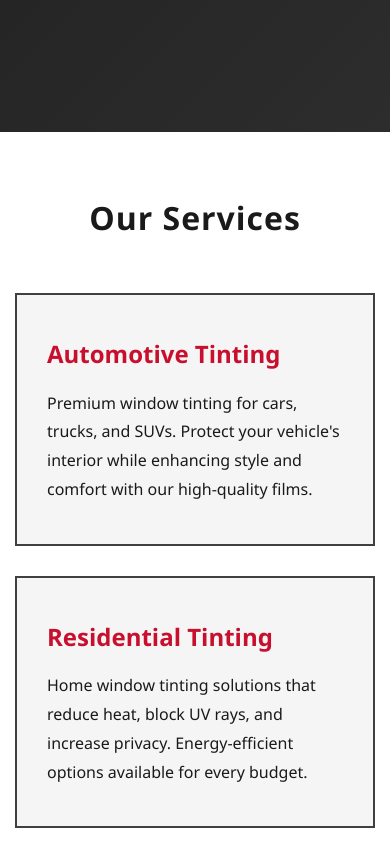
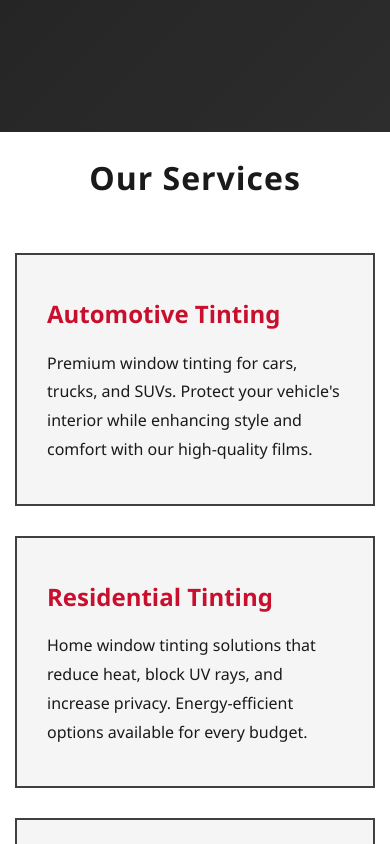
Before and after one commit to JamesBrownR/Hardwired-Window-Tinting, a plain HTML site: page index.html in a window 390 px wide. Shown: the part 760-1604 px from the top of the page. Drawn offline with Linux system fonts and the light colour scheme.

Commit message:
Update index.html

```diff
--- a/index.html
+++ b/index.html
@@ -443,7 +443,7 @@
             }
 
             section {
-                padding: 60px 15px;
+                padding: 20px 15px;
             }
 
             section h2 {
@@ -628,7 +628,6 @@
                             <path d="M12 2.163c3.204 0 3.584.012 4.85.07 3.252.148 4.771 1.691 4.919 4.919.058 1.265.069 1.645.069 4.849 0 3.205-.012 3.584-.069 4.849-.149 3.225-1.664 4.771-4.919 4.919-1.266.058-1.644.07-4.85.07-3.204 0-3.584-.012-4.849-.07-3.26-.149-4.771-1.699-4.919-4.92-.058-1.265-.07-1.644-.07-4.849 0-3.204.013-3.583.07-4.849.149-3.227 1.664-4.771 4.919-4.919 1.266-.057 1.645-.069 4.849-.069zm0-2.163c-3.259 0-3.667.014-4.947.072-4.358.2-6.78 2.618-6.98 6.98-.059 1.281-.073 1.689-.073 4.948 0 3.259.014 3.668.072 4.948.2 4.358 2.618 6.78 6.98 6.98 1.281.058 1.689.072 4.948.072 3.259 0 3.668-.014 4.948-.072 4.354-.2 6.782-2.618 6.979-6.98.059-1.28.073-1.689.073-4.948 0-3.259-.014-3.667-.072-4.947-.196-4.354-2.617-6.78-6.979-6.98-1.281-.059-1.69-.073-4.949-.073zm0 5.838c-3.403 0-6.162 2.759-6.162 6.162s2.759 6.163 6.162 6.163 6.162-2.759 6.162-6.163c0-3.403-2.759-6.162-6.162-6.162zm0 10.162c-2.209 0-4-1.79-4-4 0-2.209 1.791-4 4-4s4 1.791 4 4c0 2.21-1.791 4-4 4zm6.406-11.845c-.796 0-1.441.645-1.441 1.44s.645 1.44 1.441 1.44c.795 0 1.439-.645 1.439-1.44s-.644-1.44-1.439-1.44z"/>
                         </svg>
                     </a>
-                    <a href="https://github.com/JamesBrownR/Hardwired-Window-Tinting" target="_blank" title="GitHub">
                         <svg width="24" height="24" fill="currentColor" viewBox="0 0 24 24">
                             <path d="M12 0c-6.626 0-12 5.373-12 12 0 5.302 3.438 9.8 8.207 11.387.599.111.793-.261.793-.577v-2.234c-3.338.726-4.033-1.416-4.033-1.416-.546-1.387-1.333-1.756-1.333-1.756-1.089-.745.083-.729.083-.729 1.205.084 1.839 1.237 1.839 1.237 1.07 1.834 2.807 1.304 3.492.997.107-.775.418-1.305.762-1.604-2.665-.305-5.467-1.334-5.467-5.931 0-1.311.469-2.381 1.236-3.221-.124-.303-.535-1.524.117-3.176 0 0 1.008-.322 3.301 1.23.957-.266 1.983-.399 3.003-.404 1.02.005 2.047.138 3.006.404 2.291-1.552 3.297-1.23 3.297-1.23.653 1.653.242 2.874.118 3.176.77.84 1.235 1.911 1.235 3.221 0 4.609-2.807 5.624-5.479 5.921.43.372.823 1.102.823 2.222v3.293c0 .319.192.694.801.576 4.765-1.589 8.199-6.086 8.199-11.386 0-6.627-5.373-12-12-12z"/>
                         </svg>
```
